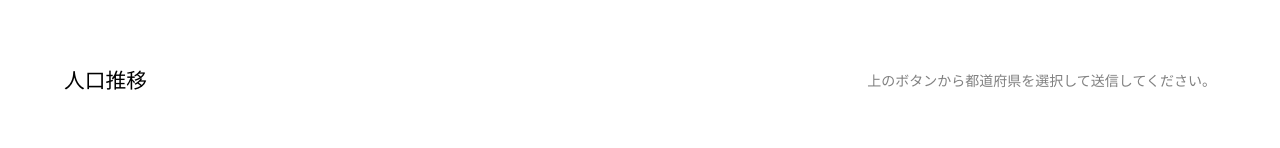
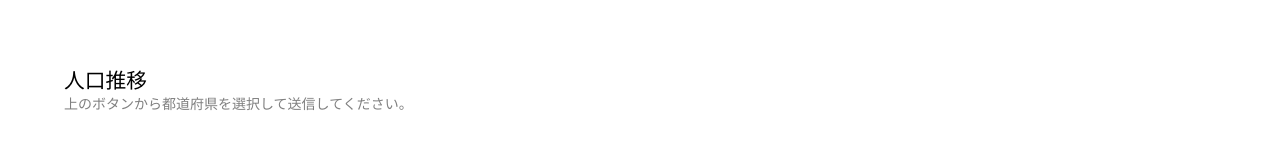
Before and after one commit to taka-0305/yumemi_coding_test, a React (Vite) app in the folder react-app/: page / in a window 1280 px wide. Shown: the part 282-430 px from the top of the page. Built offline with nearby package versions, Linux system fonts and the light colour scheme; no server answers.

Commit message:
refactor:PopulationChartを仕様を変更

```diff
--- a/react-app/src/components/populationChart/PopulationChart.module.scss
+++ b/react-app/src/components/populationChart/PopulationChart.module.scss
@@ -4,15 +4,9 @@
   display: flex;
   flex-direction: column;
   gap: 2rem;
-  p{
-    color: gray;
-  }
-  .info_wrapper{
-    display: flex;
-    justify-content: space-between;
-    @include mobile{
-      flex-direction: column;
-      gap: 2rem;
+  .title{
+    p{
+      color: gray;
     }
   }
 }
--- a/react-app/src/components/populationChart/PopulationChart.tsx
+++ b/react-app/src/components/populationChart/PopulationChart.tsx
@@ -142,21 +142,20 @@ const PopulationChart: FC<PopulationChartProps> = ({ selectedPrefs }) => {
 
   return (
     <div className={styles.graph_wrapper}>
-      <div className={styles.info_wrapper}>
+      <div className={styles.title}>
         <h2>人口推移</h2>
-        {seriesData.length > 0 ? (
-          <ChartRadioButtonList
-            selectedLabel={selectedLabel}
-            setSelectedLabel={setSelectedLabel}
-          />
-        ) : (
+        {seriesData.length === 0 && (
           <p>上のボタンから都道府県を選択して送信してください。</p>
         )}
       </div>
-      {seriesData.length > 0 ? (
+      {seriesData.length > 0 && (
+        <ChartRadioButtonList
+          selectedLabel={selectedLabel}
+          setSelectedLabel={setSelectedLabel}
+        />
+      )}
+      {seriesData.length > 0 && (
         <HighchartsReact highcharts={Highcharts} options={chartOptions} />
-      ) : (
-        ''
       )}
     </div>
   )
```
